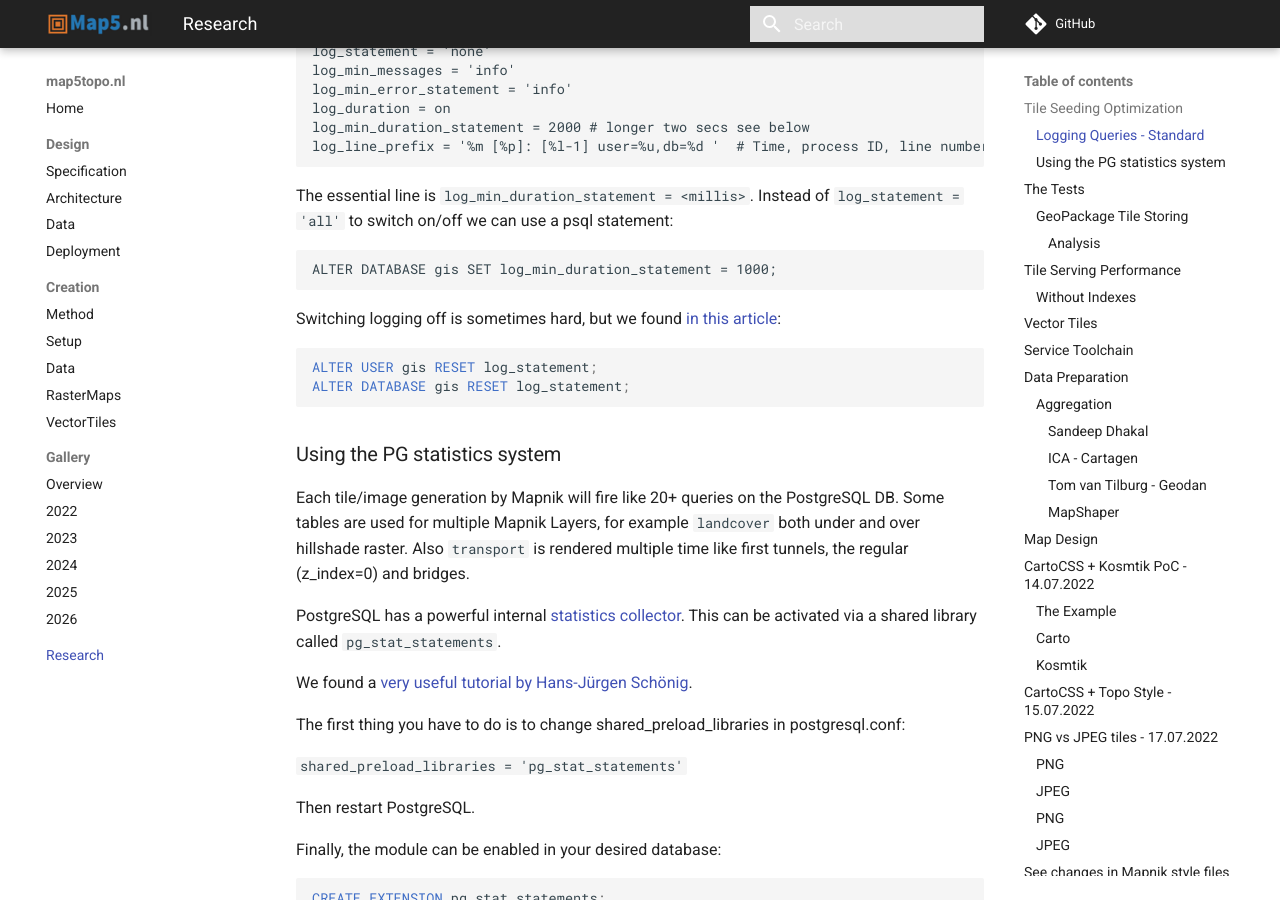
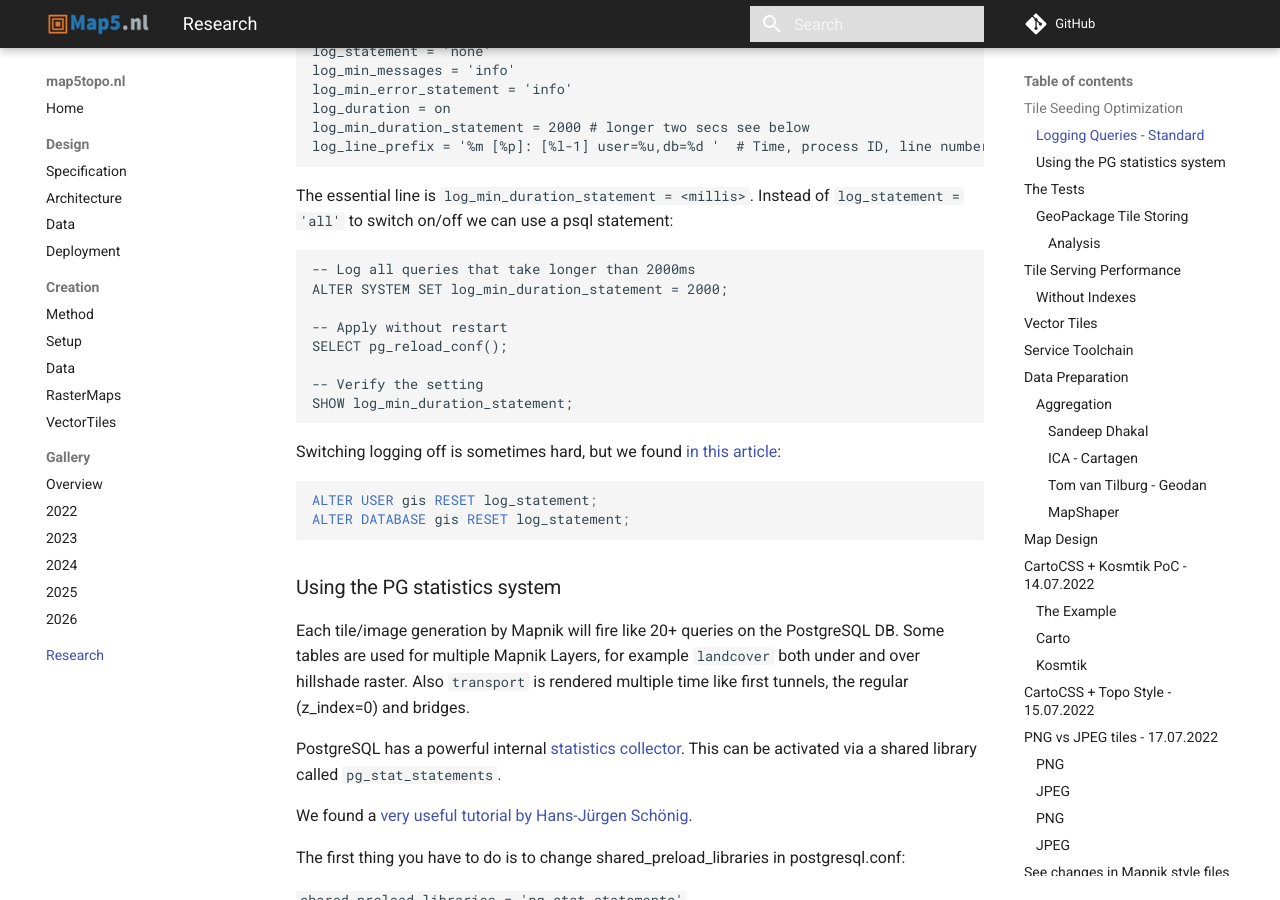
Before and after one commit to map5nl/map5topo.nl, an MkDocs documentation site: the page built from docs/src/research.md, in a window 1280 px wide and 900 px high, scrolled down 822 px. Built offline with MkDocs 1.6.1 and Material for MkDocs 9.7.7, drawn with Linux system fonts in a browser that asks for light colours; comment, search, counter and statistics services are not loaded.

````diff
--- a/docs/src/research.md
+++ b/docs/src/research.md
@@ -45,7 +45,14 @@
 The essential line is `log_min_duration_statement = <millis>`. Instead of `log_statement = 'all'` to switch on/off we can use a psql statement:
 
 ```
-ALTER DATABASE gis SET log_min_duration_statement = 1000;
+-- Log all queries that take longer than 2000ms
+ALTER SYSTEM SET log_min_duration_statement = 2000;
+
+-- Apply without restart
+SELECT pg_reload_conf();
+
+-- Verify the setting
+SHOW log_min_duration_statement;
 ```
 
 Switching logging off is sometimes hard,
````
Also changed, not shown: docs/src/gallery/2026.md (+1 -0 lines), docs/src/assets/images/screenshots/261018-hillshade-ahn3-vs56.jpg (added).
